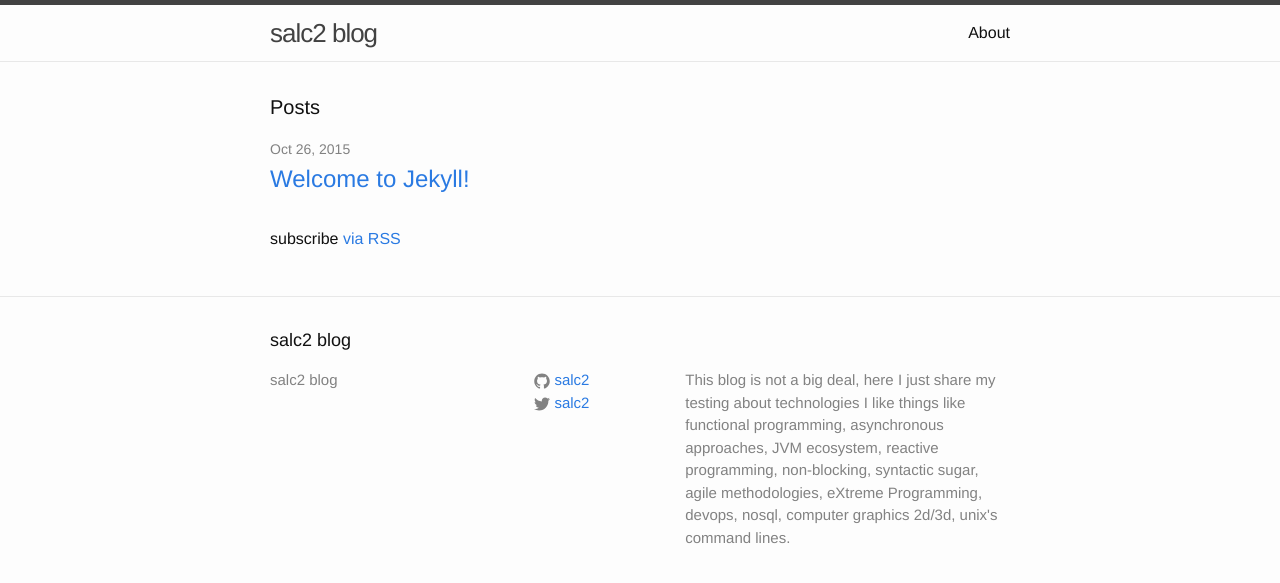
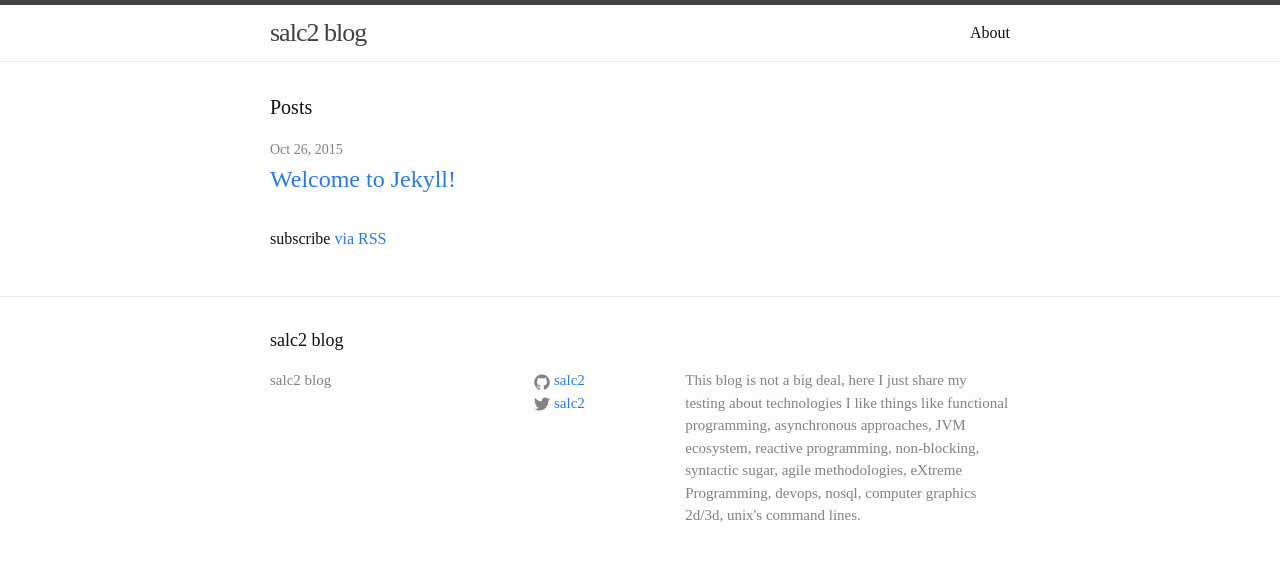
Before and after one commit to salc2/salc2.github.io, a Jekyll site: the page built from index.html, in a window 1280 px wide. Shown: the top 583 px of the page. Built offline with Jekyll 4.4.1, drawn with Linux system fonts in a browser that asks for light colours.

Commit message:
font google

```diff
--- a/css/main.scss
+++ b/css/main.scss
@@ -6,7 +6,8 @@
 
 
 // Our variables
-$base-font-family: Helvetica, Arial, sans-serif;
+//$base-font-family: Helvetica, Arial, sans-serif;
+$base-font-family: 'Patrick Hand', cursive;
 $base-font-size:   16px;
 $small-font-size:  $base-font-size * 0.875;
 $base-line-height: 1.5;
```
